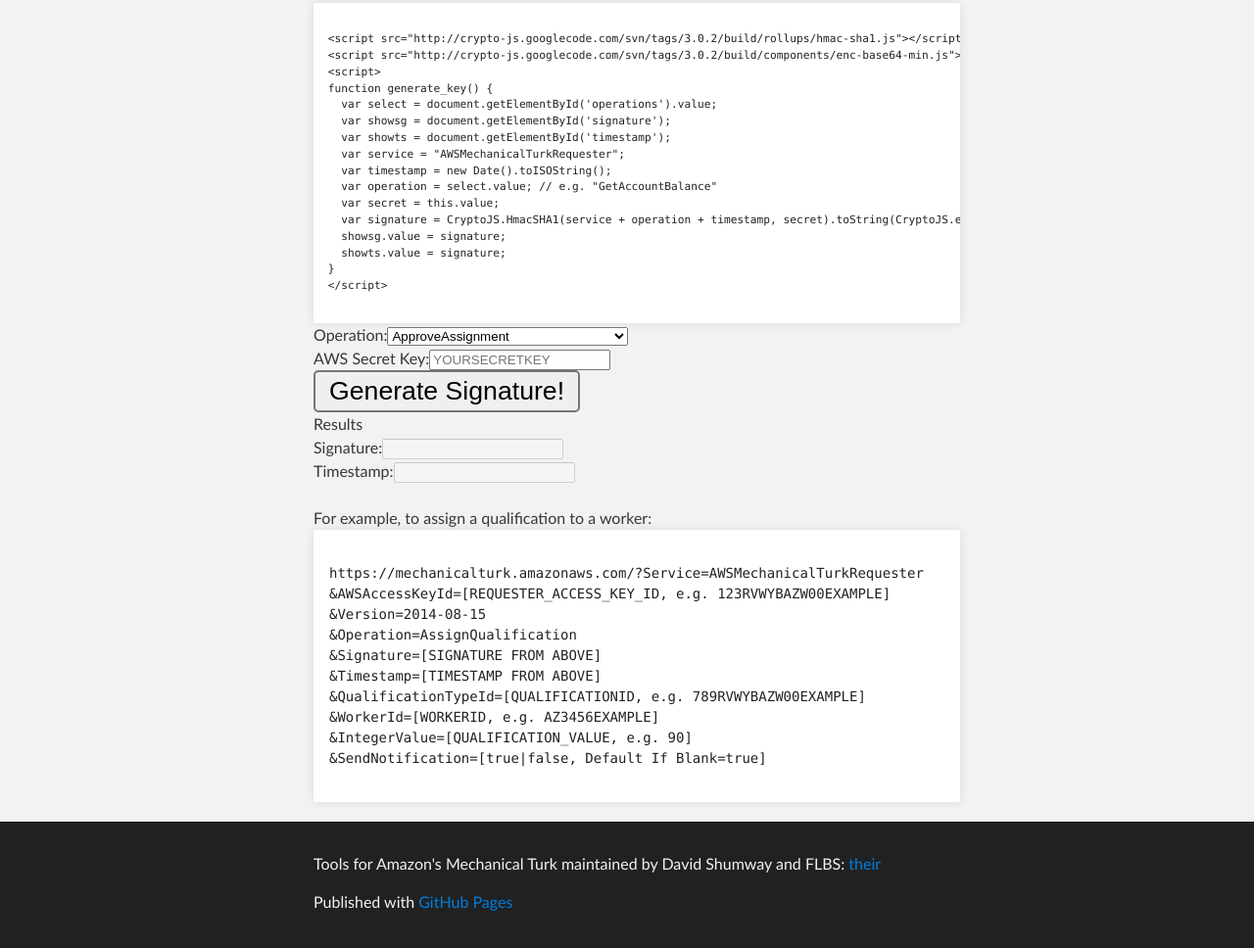
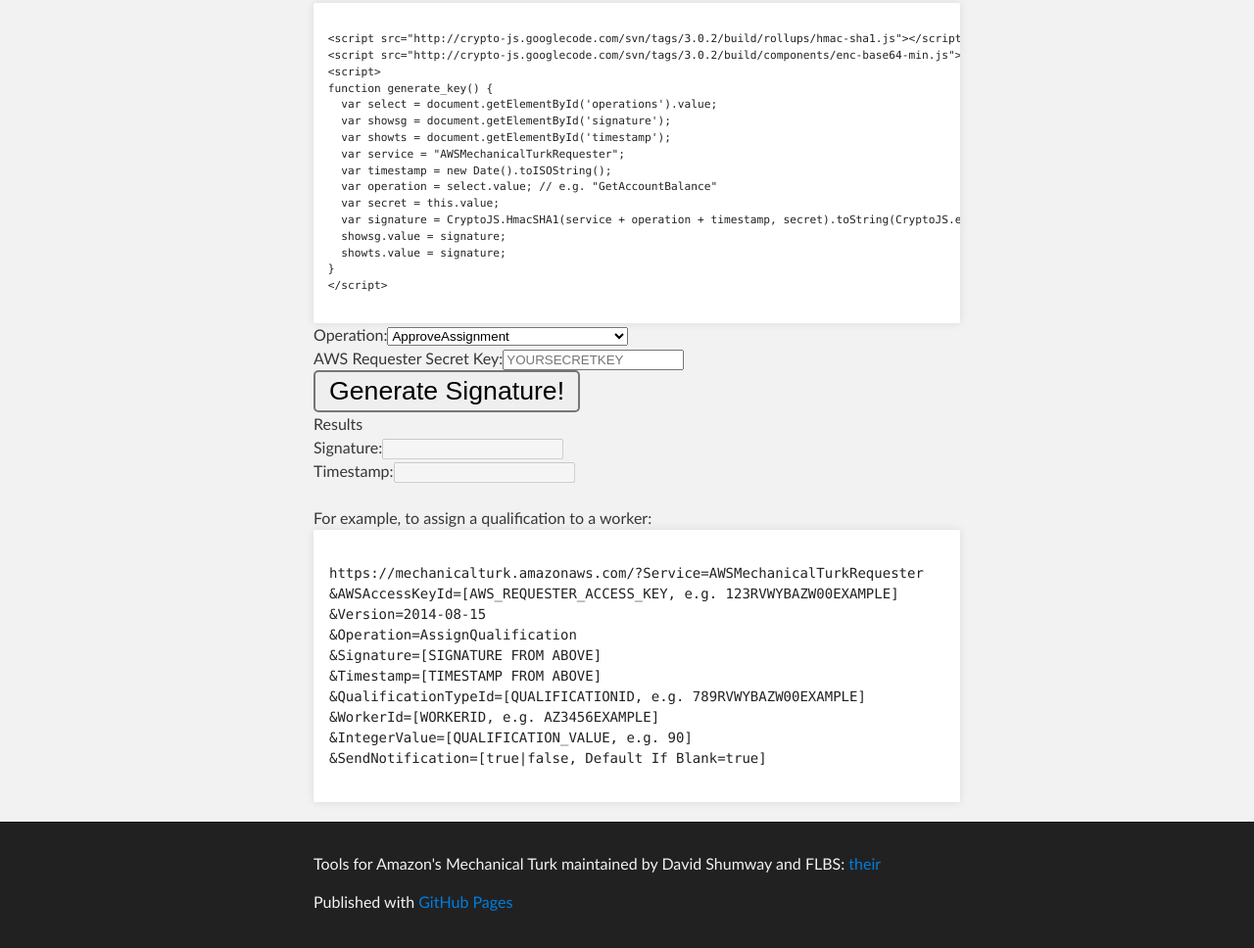
Before and after one commit to davidshumway/amt, a plain HTML site: page awssg.html in a window 1280 px wide. Shown: the part 317-1285 px from the top of the page at 98% size. Drawn offline with Linux system fonts and the light colour scheme.

Commit message:
Update awssg.html

```diff
--- a/awssg.html
+++ b/awssg.html
@@ -90,7 +90,7 @@
         </code></pre>
 
         Operation:<select id="operations"></select><br />
-        AWS Secret Key:<input type="text" id="key" placeholder="YOURSECRETKEY" /><br />
+        AWS Requester Secret Key:<input type="text" id="key" placeholder="YOURSECRETKEY" /><br />
         <input type="button" value="Generate Signature!" onclick="generate_key();" style="zoom:2;" /><br />
         Results<br />
         Signature:<input type="text" id="signature" disabled /><br />
@@ -99,7 +99,7 @@
         For example, to assign a qualification to a worker:
         <pre><code style="zoom:1;">
 https://mechanicalturk.amazonaws.com/?Service=AWSMechanicalTurkRequester
-&AWSAccessKeyId=[REQUESTER_ACCESS_KEY_ID, e.g. 123RVWYBAZW00EXAMPLE]
+&AWSAccessKeyId=[AWS_REQUESTER_ACCESS_KEY, e.g. 123RVWYBAZW00EXAMPLE]
 &Version=2014-08-15
 &Operation=AssignQualification
 &Signature=[SIGNATURE FROM ABOVE]
```
